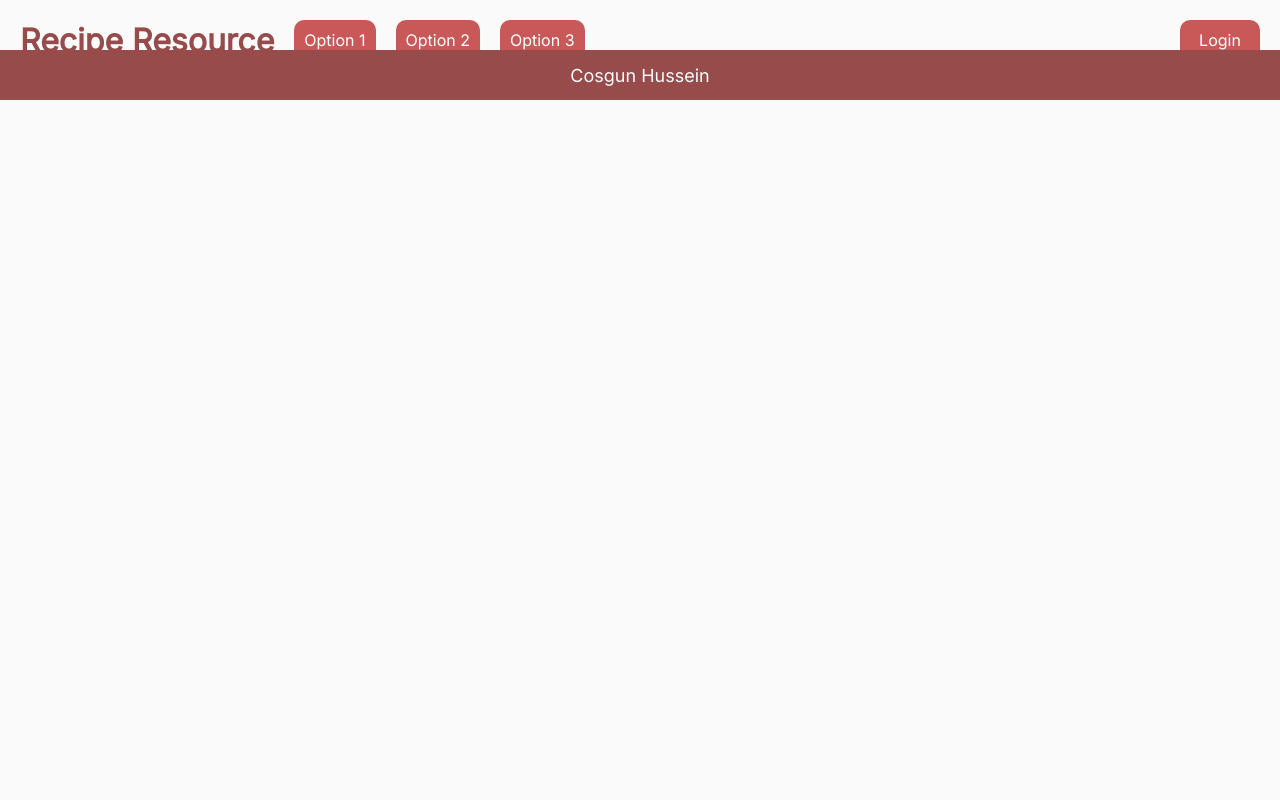
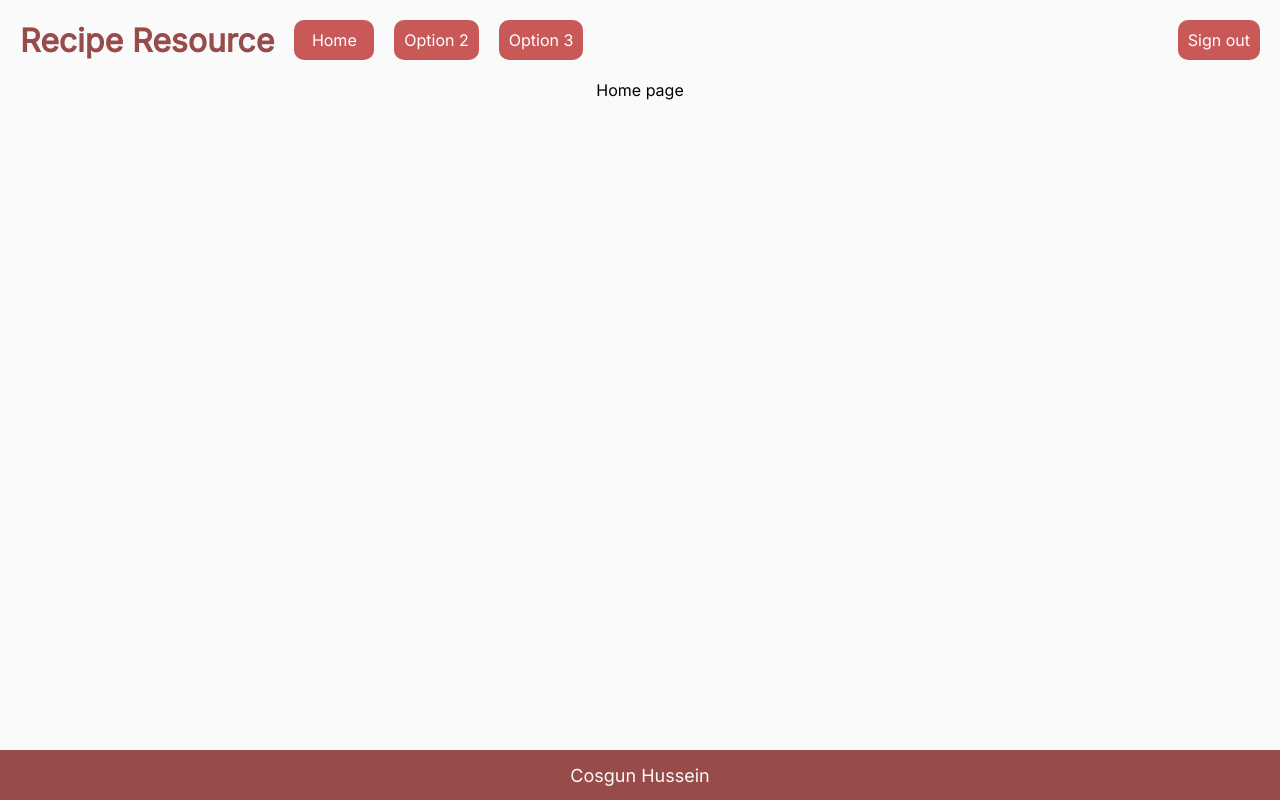
Before and after one commit to MisterCxmpy/recipe-resource, a React (Vite) app: page /home in a window 1280 px wide. Built offline with nearby package versions, Linux system fonts and the light colour scheme; sample sign-in values are in the browser's storage.

Commit message:
logout functionality

```diff
--- a/src/App.jsx
+++ b/src/App.jsx
@@ -6,6 +6,7 @@ import Root from "./pages/Root/Root";
 import Login from "./pages/Login/Login";
 import Signup from "./pages/Signup/Signup";
 import Home from "./pages/Home/Home";
+import Logout from "./pages/Logout/Logout";
 import ProtectedRoute from "./routes/ProtectedRoute";
 
 export default function App() {
@@ -19,6 +20,7 @@ export default function App() {
           <Route path="signup" element={<Signup />} />
           <Route element={<ProtectedRoute />}>
             <Route path="home" element={<Home />}/>
+            <Route path="logout" element={<Logout />}/>
           </Route>
         </Route>
         <Route path="*" element={<Navigate to="/" />} />
--- a/src/components/Landing/Landing.jsx
+++ b/src/components/Landing/Landing.jsx
@@ -2,8 +2,11 @@ import React from "react";
 import Section from "../Section/Section";
 import { NavLink } from "react-router-dom";
 import "./Landing.css";
+import { useAuth } from "../../context/AuthContext";
 
 export default function Landing() {
+  const { user } = useAuth();
+
   return (
     <div className="landing">
       <div className="container">
@@ -13,7 +16,7 @@ export default function Landing() {
             the world and unleash your inner chef.
           </h1>
           <p>Join us in the kitchen. Let's cook up something amazing!</p>
-          <NavLink className="btn btn-x" to="/signup">Get Started!</NavLink>
+          {!user ? <NavLink className="btn btn-x" to="/signup">Get Started!</NavLink> : <NavLink className="btn btn-x" to="/home">Find Recipes!</NavLink>}
         </div>
         <div class="img background-img"></div>
       </div>
--- a/src/layout/Nav/Nav.jsx
+++ b/src/layout/Nav/Nav.jsx
@@ -1,4 +1,4 @@
-import React, { useEffect } from "react";
+import React from "react";
 import { Link, NavLink, Outlet, useLocation } from "react-router-dom";
 import "./Nav.css";
 import { useAuth } from "../../context/AuthContext";
@@ -17,7 +17,9 @@ export default function Nav() {
           </NavLink>
           {user ? (
             <div className="options">
-              <button className="option btn">Option 1</button>
+              <NavLink className="option btn" to="/home">
+                Home
+              </NavLink>
               <button className="option btn">Option 2</button>
               <button className="option btn">Option 3</button>
             </div>
@@ -25,13 +27,19 @@ export default function Nav() {
             ""
           )}
         </div>
-        {location.pathname === "/login" ? (
-          <NavLink className="signup btn" to="/signup">
-            Sign up
-          </NavLink>
+        {!user ? (
+          location.pathname === "/login" ? (
+            <NavLink className="signup btn" to="/signup">
+              Sign up
+            </NavLink>
+          ) : (
+            <NavLink className="login btn" to="/login">
+              Login
+            </NavLink>
+          )
         ) : (
-          <NavLink className="login btn" to="/login">
-            Login
+          <NavLink className="logout btn" to="/logout">
+            Sign out
           </NavLink>
         )}
       </nav>
--- a/src/pages/Home/Home.jsx
+++ b/src/pages/Home/Home.jsx
@@ -1,12 +1,13 @@
 import React from 'react'
 import { useAuth } from '../../context/AuthContext';
+import styles from './Home.module.css'
 
 export default function Home() {
   const { user } = useAuth();
 
   return (
-    <>
-      <div>Home</div>
-    </>
+    <div className={styles.homeContainer}>
+      Home page
+    </div>
   )
 }
--- /dev/null
+++ b/src/pages/Home/Home.module.css
@@ -0,0 +1,5 @@
+.homeContainer {
+  height: calc(100vh - 80px);
+  display: flex;
+  justify-content: center;
+}/*# sourceMappingURL=Home.module.css.map */
--- /dev/null
+++ b/src/pages/Home/Home.module.scss
@@ -0,0 +1,5 @@
+.homeContainer {
+  height: calc(100vh - 80px);
+  display: flex;
+  justify-content: center;
+}
--- /dev/null
+++ b/src/pages/Logout/Logout.css
@@ -0,0 +1,5 @@
+.logout-container {
+  height: calc(100vh - 80px);
+  display: flex;
+  justify-content: center;
+}/*# sourceMappingURL=Logout.css.map */
--- /dev/null
+++ b/src/pages/Logout/Logout.jsx
@@ -0,0 +1,33 @@
+import React, { useEffect } from 'react'
+import { useNavigate } from "react-router-dom";
+import { useAuth } from '../../context/AuthContext';
+import "./Logout.css"
+
+export default function Logout() {
+
+  const { setUser } = useAuth()
+  const navigate = useNavigate()
+
+  const signOut = async () => {
+    const res = await fetch(`https://localhost:8080/auth/logout`, { credentials: "include" });
+
+    if (res.ok) {
+      console.log("Successfuly logged out!");
+      localStorage.setItem("user", "")
+      setUser("")
+      navigate("/")
+    } else {
+      console.log("Something failed, very sad! :(");
+    }
+  };
+
+  useEffect(() => {
+    signOut()
+  }, [])
+
+  return (
+    <div className='logout-container'>
+      Logging out
+    </div>
+  )
+}
--- /dev/null
+++ b/src/pages/Logout/Logout.scss
@@ -0,0 +1,5 @@
+.logout-container {
+  height: calc(100vh - 80px);
+  display: flex;
+  justify-content: center;
+}
```
Also changed, not shown: 2 other files (tests, documents, lock files or other folders).
